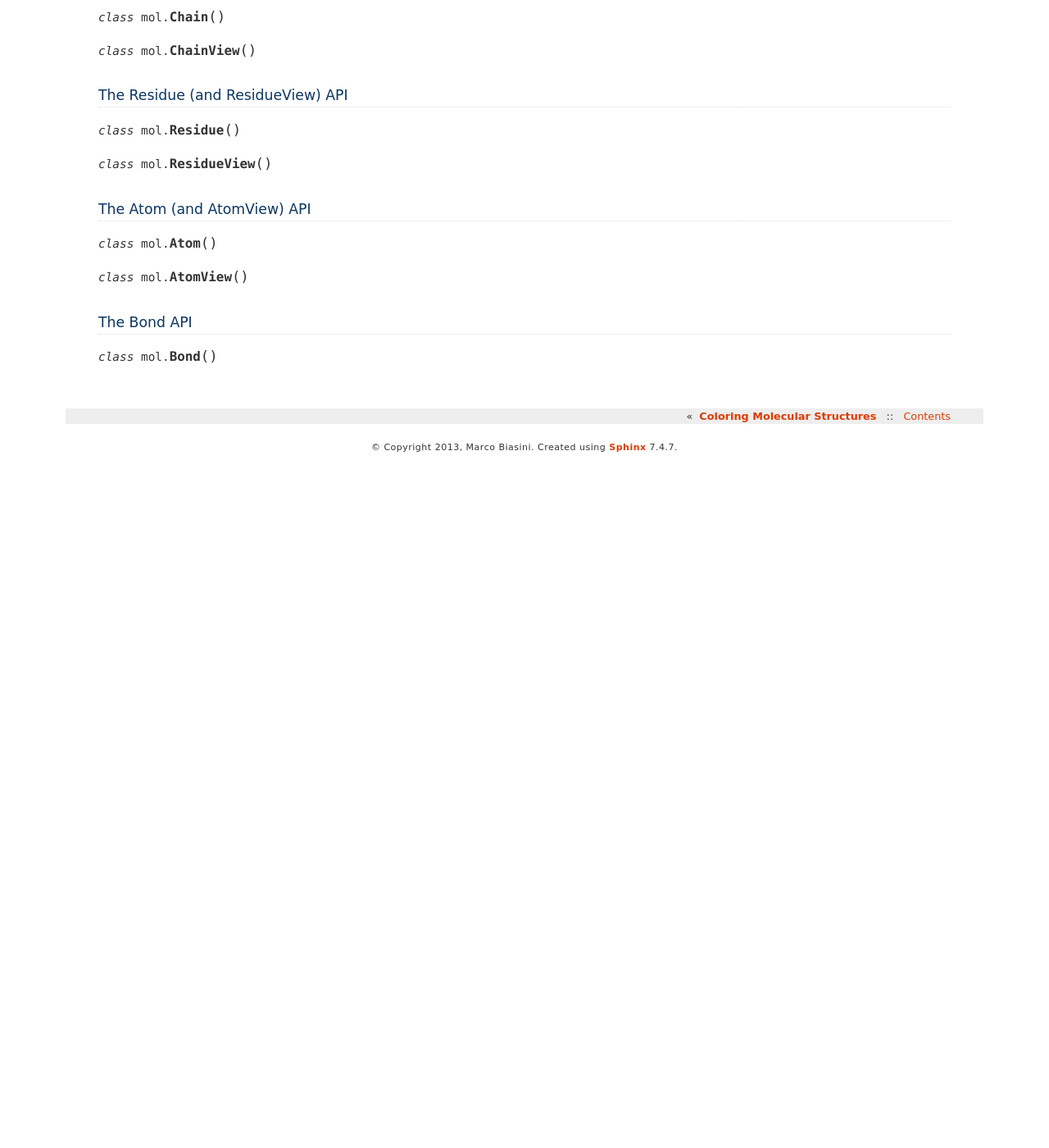
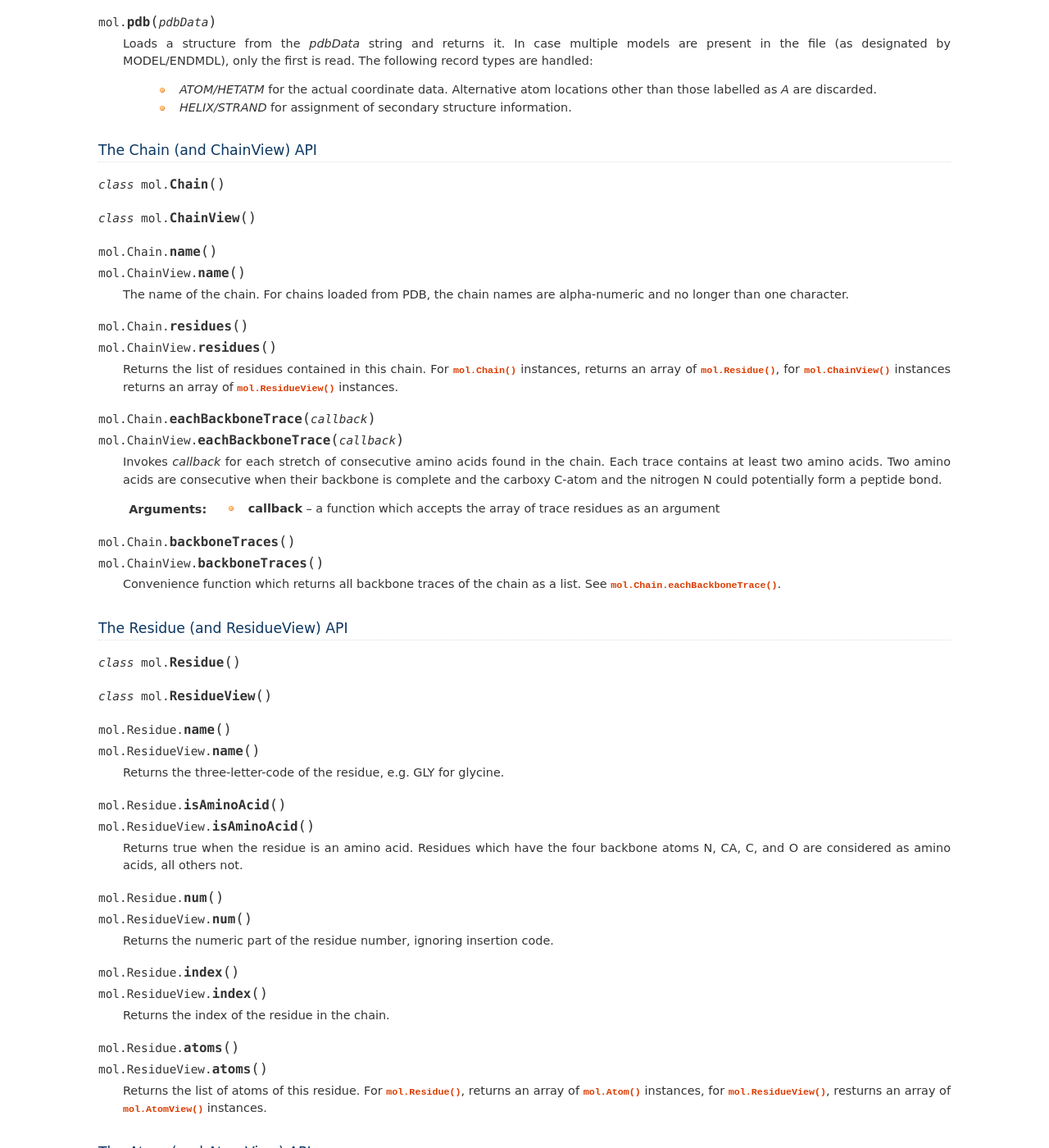
Before and after one commit to biasmv/pv, a Sphinx documentation site: the page built from doc/mol.rst, in a window 1280 px wide and 1400 px high, scrolled down 2071 px. Shown: the whole window at 82% size. Built offline with Sphinx 7.4.7, drawn with Linux system fonts in a browser that asks for light colours; before the commit the page ends 2633 px from its top, so only the background shows below that; some of the changed text lies outside the part shown.

Commit message:
update to docs

```diff
--- a/doc/mol.rst
+++ b/doc/mol.rst
@@ -39,6 +39,15 @@
 
   Invoke callback for each residue in the structure or view.
 
+.. function:: mol.Mol.full()
+              mol.MolView.full()
+
+  Convenience function that always links back to :class:`mol.Mol`. For instances of :class:`mol.Mol`, returns this directly, for instances of :class:`mol.MolView` returns a reference to the :class:`mol.Mol` the subset was derived from.
+
+.. function:: mol.Mol.atomCount()
+              mol.MolView.atomCount()
+
+  Returns the number of atoms in the structure, subset of structure.
 
 .. function:: mol.Mol.center()
               mol.MolView.center()
@@ -77,7 +86,7 @@
 
     // select carbon alpha  of chain 'A'. Residues with no carbon alpha will not be
     // included in the result.
-    var chainACarbonAlpha = myStructure.select({cname : 'A', aname='CA'});
+    var chainACarbonAlpha = myStructure.select({cname : 'A', aname : 'CA'});
 
   When none of the above selection mechanisms is flexible enough, consider using :func:`mol.Mol.residueSelect`, or :func:`mol.Mol.atomSelect`.
 
@@ -100,6 +109,29 @@
 
 .. class:: mol.ChainView
 
+.. function:: mol.Chain.name()
+              mol.ChainView.name()
+
+  The name of the chain. For chains loaded from PDB, the chain names are alpha-numeric and no longer than one character.
+
+.. function:: mol.Chain.residues()
+              mol.ChainView.residues()
+
+  Returns the list of residues contained in this chain. For :class:`mol.Chain` instances, returns an array of :class:`mol.Residue`, for :class:`mol.ChainView` instances returns an array of :class:`mol.ResidueView` instances.
+
+.. function:: mol.Chain.eachBackboneTrace(callback)
+              mol.ChainView.eachBackboneTrace(callback)
+
+  Invokes *callback* for each stretch of consecutive amino acids found in the chain. Each trace contains at least two amino acids. Two amino acids are consecutive when their backbone is complete and the carboxy C-atom and the nitrogen N could potentially form a peptide bond.
+
+  :param callback: a function which accepts the array of trace residues as an argument
+
+.. function:: mol.Chain.backboneTraces()
+              mol.ChainView.backboneTraces()
+
+  Convenience function which returns all backbone traces of the chain as a list. See :func:`mol.Chain.eachBackboneTrace`.
+
+
 
 The Residue (and ResidueView) API
 -----------------------------------------------------------------------------------------
@@ -110,6 +142,32 @@
 
 .. class:: mol.ResidueView
 
+
+.. function:: mol.Residue.name()
+              mol.ResidueView.name()
+
+  Returns the three-letter-code of the residue, e.g. GLY for glycine.
+
+
+.. function:: mol.Residue.isAminoAcid()
+              mol.ResidueView.isAminoAcid()
+
+  Returns true when the residue is an amino acid. Residues which have the four backbone atoms N, CA, C, and O are considered as amino acids, all others not.
+
+.. function:: mol.Residue.num()
+              mol.ResidueView.num()
+
+  Returns the numeric part of the residue number, ignoring insertion code.
+
+.. function:: mol.Residue.index()
+              mol.ResidueView.index()
+
+  Returns the index of the residue in the chain.
+
+.. function:: mol.Residue.atoms()
+              mol.ResidueView.atoms()
+
+  Returns the list of atoms of this residue. For :class:`mol.Residue`, returns an array of :class:`mol.Atom` instances, for :class:`mol.ResidueView`, resturns an array of :class:`mol.AtomView` instances.
 
 
 The Atom (and AtomView) API
```
Also changed, not shown: other parts of doc/mol.rst (+1 -1 lines).
